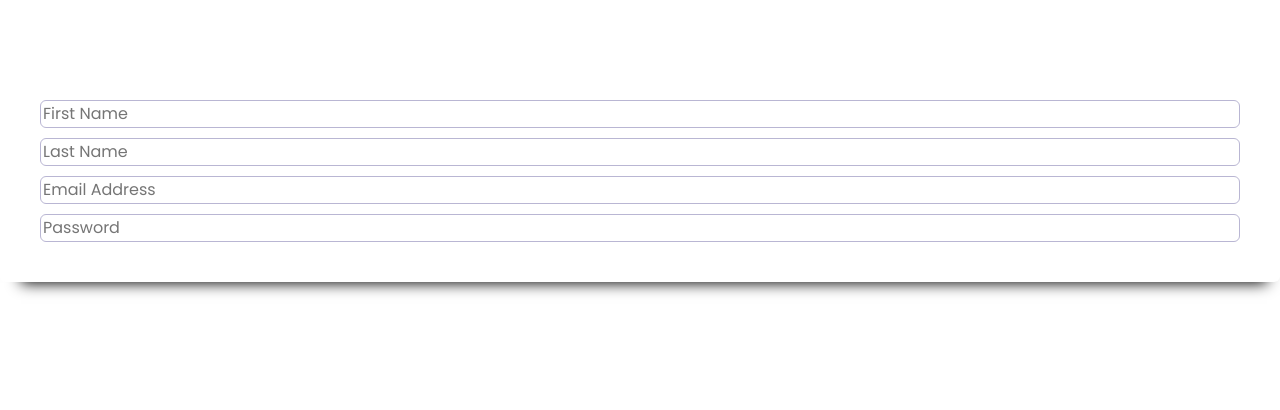
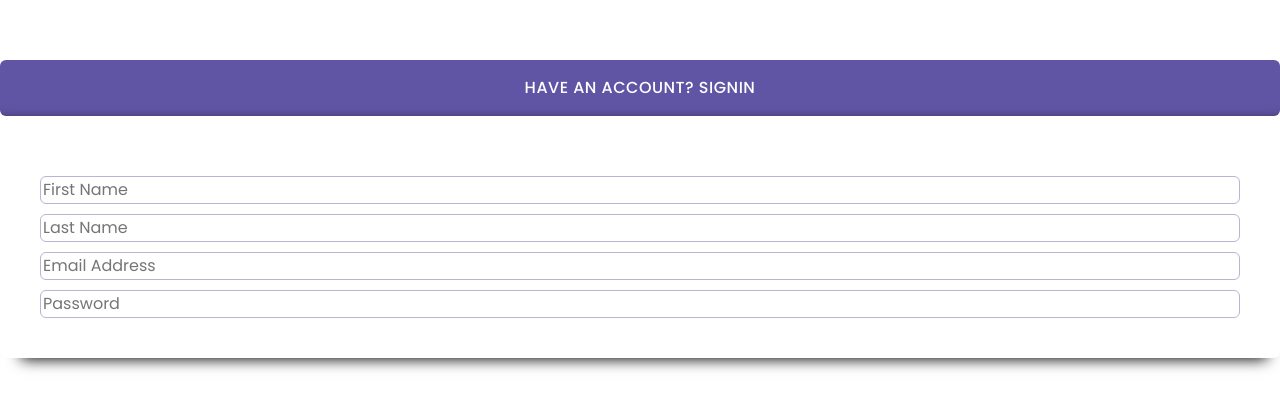
Before and after one commit to Nexi77/home-cost-tracker, a Nuxt app: page /register in a window 1280 px wide. Shown: the part 250-660 px from the top of the page. Built offline with nearby package versions, Linux system fonts and the light colour scheme.

Commit message:
fix(ui): add login redirect link

```diff
--- a/pages/register.vue
+++ b/pages/register.vue
@@ -11,7 +11,7 @@ definePageMeta({
             <p>Welcome to the budget management platform, where financial control is simple and effective. With our tools, track expenses, plan savings, and build a stable financial foundation. Join our community and start managing your budget today.</p>
        </section>
        <section class="form">
-            <!-- <UiAction variant="accent" kind="link" href="login">Have an account? Signin</UiAction> -->
+            <UiAction variant="accent" kind="link" href="login">Have an account? Signin</UiAction>
             <UiCard>
                 <form class="column-flow">
                     <input type="text" placeholder="First Name" />
```
